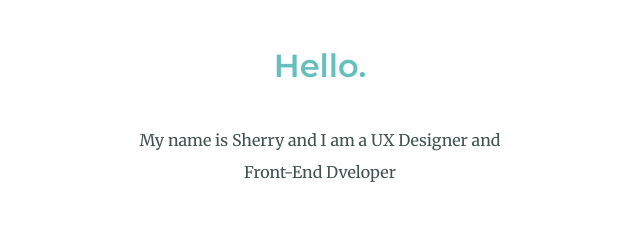
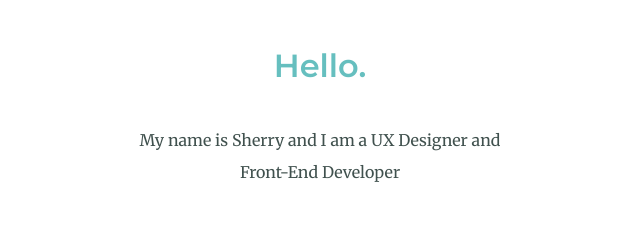
Before and after one commit to sherryklam/cv-site, a plain HTML site: page index.html in a window 1280 px wide. Shown: the part 907-1145 px from the top of the page, 320-960 px from the left. Drawn offline with Linux system fonts and the light colour scheme.

Commit message:
Update index.html

```diff
--- a/index.html
+++ b/index.html
@@ -22,7 +22,7 @@
     <div class="profile">
       <img class="profile-pic" src="images/sherry.png" alt="sherry-profile-img">
       <h2>Hello.</h2>
-      <p>My name is Sherry and I am a UX Designer and Front-End Dveloper</p>
+      <p>My name is Sherry and I am a UX Designer and Front-End Developer</p>
     </div>
     <hr>
     <div class="skills">
```
